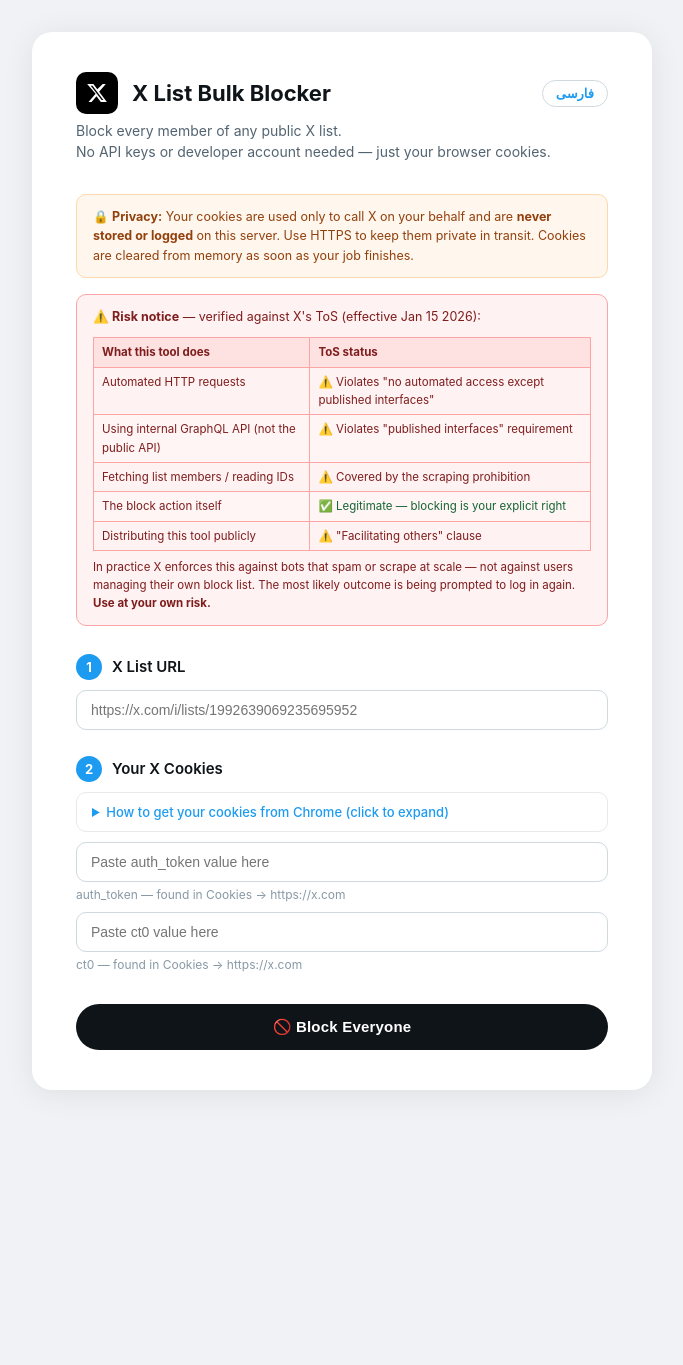
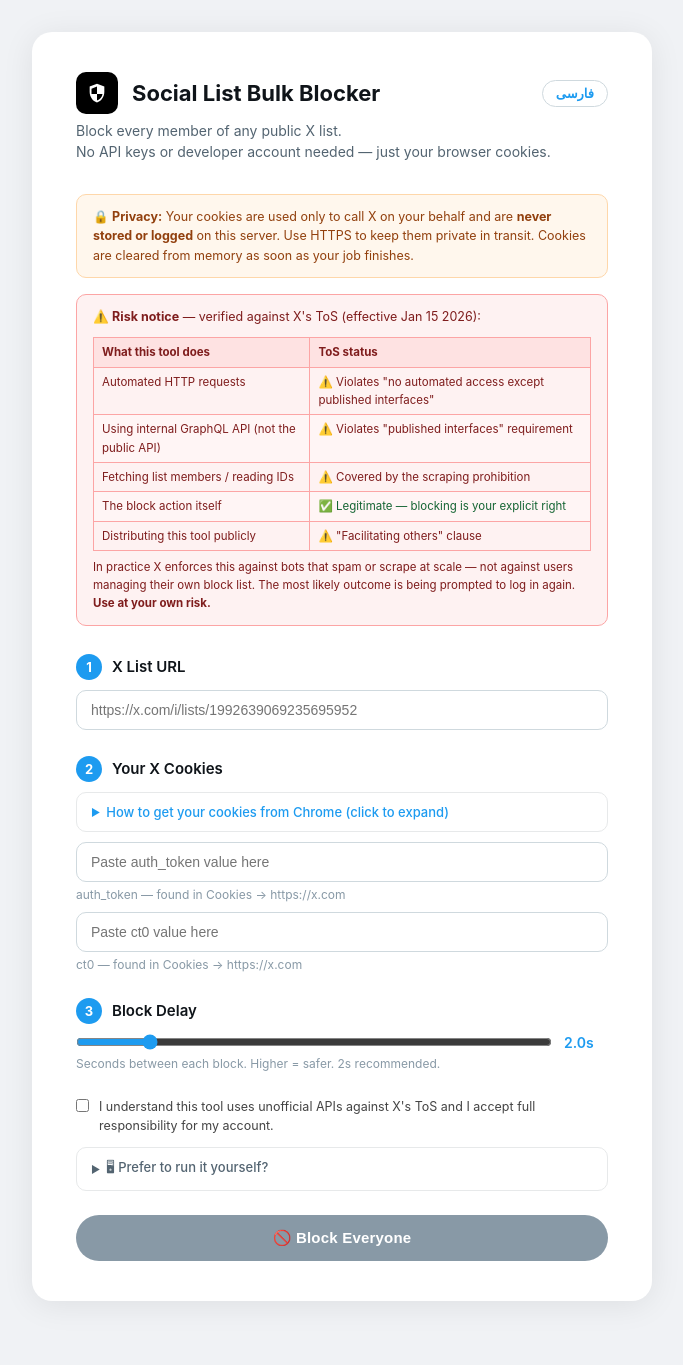
Before and after one commit to sepehrheydari/x-bulk-blocker, a Flask app: page / in a window 1280 px wide. Shown: the whole page, without its empty margins (298-981 px from the left). Before the commit the page ends 1090 px from the top, so only its background shows below. Run offline with Flask 3, Linux system fonts and the light colour scheme; some libraries are stand-ins or nearby versions.

Commit message:
feat: reduce legal risk — rebrand, delay slider, ack checkbox, block cap, self-host callout
- Rebrand: replace X bird logo with generic shield icon, title → 'Social List Bulk Blocker'
- Configurable block delay (1.5–5s slider, default 2s) passed through to bulk_block
- Acknowledgement checkbox required before start button activates
- 5000 blocks-per-run cap in bulk_block (run again to continue)
- Self-host callout with git clone instructions
- CSP: allow Google Fonts (style-src + font-src)
- Full FA translations for all new fields
- Update tests

```diff
--- a/app.py
+++ b/app.py
@@ -68,7 +68,8 @@
     response.headers["Content-Security-Policy"] = (
         "default-src 'self'; "
         "script-src 'self'; "
-        "style-src 'self'; "
+        "style-src 'self' https://fonts.googleapis.com; "
+        "font-src https://fonts.gstatic.com; "
         "img-src 'self' data:; "
         "connect-src 'self'; "
         "frame-ancestors 'none';"
@@ -88,6 +89,13 @@
     auth_token = request.form.get("auth_token", "").strip()
     ct0        = request.form.get("ct0",        "").strip()
     dry_run    = False  # dry-run mode removed; always block
+
+    # Block delay: 1.5–5.0 s, default 2.0
+    try:
+        block_delay = float(request.form.get("block_delay", 2.0))
+        block_delay = max(1.5, min(5.0, block_delay))
+    except (TypeError, ValueError):
+        block_delay = 2.0
 
     if len(list_url) > 300 or len(auth_token) > 200 or len(ct0) > 200:
         return {"error": "Input too long."}, 400
@@ -120,7 +128,7 @@
                     _jobs[job_id]["messages"].append({"type": "log", "msg": msg})
 
         try:
-            run_job(list_id, cookie_str, dry_run=dry_run, log=log)
+            run_job(list_id, cookie_str, dry_run=dry_run, log=log, block_delay=block_delay)
         except RuntimeError as exc:
             with _jobs_lock:
                 if job_id in _jobs:
--- a/static/app.js
+++ b/static/app.js
@@ -1,7 +1,7 @@
 // ── Translations ─────────────────────────────────────────────────────────────
 const TRANSLATIONS = {
   en: {
-    title:                'X List Bulk Blocker',
+    title:                'Social List Bulk Blocker',
     subtitle:             'Block every member of any public X list.<br>No API keys or developer account needed — just your browser cookies.',
     privacy:              '🔒 <strong>Privacy:</strong> Your cookies are used only to call X on your behalf and are <strong>never stored or logged</strong> on this server. Use HTTPS to keep them private in transit. Cookies are cleared from memory as soon as your job finishes.',
     risk_notice:          '⚠️ <strong>Risk notice</strong> — verified against X\'s ToS (effective Jan 15 2026):<table class="risk-table"><thead><tr><th>What this tool does</th><th>ToS status</th></tr></thead><tbody><tr><td>Automated HTTP requests</td><td class="rt-warn">⚠️ Violates "no automated access except published interfaces"</td></tr><tr><td>Using internal GraphQL API (not the public API)</td><td class="rt-warn">⚠️ Violates "published interfaces" requirement</td></tr><tr><td>Fetching list members / reading IDs</td><td class="rt-warn">⚠️ Covered by the scraping prohibition</td></tr><tr><td>The block action itself</td><td class="rt-ok">✅ Legitimate — blocking is your explicit right</td></tr><tr><td>Distributing this tool publicly</td><td class="rt-warn">⚠️ "Facilitating others" clause</td></tr></tbody></table><span class="rt-note">In practice X enforces this against bots that spam or scrape at scale — not against users managing their own block list. The most likely outcome is being prompted to log in again. <strong>Use at your own risk.</strong></span>',
@@ -15,6 +15,11 @@
     auth_token_hint:      'auth_token — found in Cookies → https://x.com',
     ct0_placeholder:      'Paste ct0 value here',
     ct0_hint:             'ct0 — found in Cookies → https://x.com',
+    step3_label:          'Block Delay',
+    delay_hint:           'Seconds between each block. Higher = safer. 2s recommended.',
+    ack_text:             "I understand this tool uses unofficial APIs against X's ToS and I accept full responsibility for my account.",
+    selfhost_summary:     '🖥 Prefer to run it yourself?',
+    selfhost_desc:        'Running locally means your cookies never leave your own machine:',
     start_btn:            '🚫 Block Everyone',
     progress_title:       'Live Progress',
     status_running:       'Running…',
@@ -26,8 +31,8 @@
     lang_toggle:          'فارسی',
   },
   fa: {
-    title:                'مسدودساز دسته\u200cجمعی لیست X',
-    subtitle:             'مسدود کردن تمام اعضای هر لیست عمومی X.<br>بدون نیاز به کلیدهای API یا حساب توسعه\u200cدهنده — فقط کوکی\u200cهای مرورگرتان کافی است.',
+    title:                'مسدودساز دسته‌جمعی لیست',
+    subtitle:             'مسدود کردن تمام اعضای هر لیست عمومی X.<br>بدون نیاز به کلیدهای API یا حساب توسعه‌دهنده — فقط کوکی‌های مرورگرتان کافی است.',
     privacy:              '🔒 <strong>حریم خصوصی:</strong> کوکی\u200cهای شما فقط برای فراخوانی X از طرف شما استفاده می\u200cشود و <strong>هرگز ذخیره یا ثبت نمی\u200cشوند</strong> در این سرور. از HTTPS برای حفظ امنیت آن\u200cها در انتقال استفاده کنید. کوکی\u200cها به محض پایان کار از حافظه پاک می\u200cشوند.',
     risk_notice:          '⚠️ <strong>هشدار</strong> — بررسی‌شده با شرایط استفاده X (مؤثر از ۱۵ ژانویه ۲۰۲۶):<table class="risk-table"><thead><tr><th>کاری که این ابزار انجام می‌دهد</th><th>وضعیت در شرایط استفاده</th></tr></thead><tbody><tr><td>درخواست‌های HTTP خودکار</td><td class="rt-warn">⚠️ نقض «دسترسی خودکار جز از طریق رابط‌های منتشرشده»</td></tr><tr><td>استفاده از API داخلی GraphQL (نه API عمومی)</td><td class="rt-warn">⚠️ نقض شرط «رابط‌های منتشرشده»</td></tr><tr><td>دریافت اعضای لیست / خواندن شناسه‌ها</td><td class="rt-warn">⚠️ تحت پوشش ممنوعیت اسکرپینگ</td></tr><tr><td>خود عمل مسدودسازی</td><td class="rt-ok">✅ مشروع — مسدود کردن حق صریح شماست</td></tr><tr><td>توزیع عمومی این ابزار</td><td class="rt-warn">⚠️ بند «کمک به نقض شرایط توسط دیگران»</td></tr></tbody></table><span class="rt-note">در عمل X این موارد را علیه بات‌هایی اعمال می‌کند که هرزنامه می‌فرستند یا در مقیاس بزرگ اسکرپ می‌کنند — نه علیه کاربرانی که فهرست مسدودی خود را مدیریت می‌کنند. محتمل‌ترین نتیجه درخواست ورود مجدد است. <strong>با مسئولیت خودتان استفاده کنید.</strong></span>',
     step1_label:          'آدرس لیست X',
@@ -40,6 +45,11 @@
     auth_token_hint:      'auth_token — در مسیر Cookies ← https://x.com پیدا می\u200cشود',
     ct0_placeholder:      'مقدار ct0 را اینجا جای\u200cگذاری کنید',
     ct0_hint:             'ct0 — در مسیر Cookies ← https://x.com پیدا می\u200cشود',
+    step3_label:          'تأخیر بین مسدودسازی',
+    delay_hint:           'ثانیه فاشله بین هر مسدود. بیشتر = امن‌تر. ۲ ثانیه پیشنهاد می‌شود.',
+    ack_text:             'می‌دانم که این ابزار از APIهای غیررسمی بر خلاف شرایط استفاده X استفاده می‌کند و مسئولیت کامل حسابم را می‌پذیرم.',
+    selfhost_summary:     '🖥 ترجیح می‌دهید خودتان اجرا کنید?',
+    selfhost_desc:        'اجرای لوکال یعنی کوکی‌هایتان هرگز ماشین خودتان را ترک نمی‌کنند:',
     start_btn:            '🚫 مسدود کردن همه',
     progress_title:       'پیشرفت زنده',
     status_running:       'در حال اجرا…',
@@ -147,6 +157,8 @@
       }
       btn.disabled = false;
       btn.textContent = hasError ? t('btn_try_again') : t('btn_run_again');
+      // Re-apply ack gate after run completes
+      if (ackBox && !ackBox.checked) btn.disabled = true;
       return; // stop polling
     }
 
@@ -196,3 +208,20 @@
 
 // Apply saved or default language on load
 applyLang(currentLang);
+
+// ── Delay slider live display ─────────────────────────────────────────────────
+const delaySlider  = document.getElementById('block_delay');
+const delayDisplay = document.getElementById('delay-display');
+if (delaySlider && delayDisplay) {
+  delaySlider.addEventListener('input', () => {
+    delayDisplay.textContent = parseFloat(delaySlider.value).toFixed(1);
+  });
+}
+
+// ── Acknowledgement checkbox — disable Start until ticked ────────────────────
+const ackBox = document.getElementById('ack');
+if (ackBox && btn) {
+  function syncBtn() { btn.disabled = !ackBox.checked; }
+  ackBox.addEventListener('change', syncBtn);
+  syncBtn(); // initial state
+}
--- a/static/style.css
+++ b/static/style.css
@@ -150,6 +150,39 @@
   font-size: 14px; color: #991b1b;
 }
 
+/* ── Delay slider ─────────────────────────────────────────────────────────────── */
+.delay-row { display: flex; align-items: center; gap: 12px; margin-top: 8px; }
+.delay-slider { flex: 1; accent-color: #1d9bf0; cursor: pointer; }
+.delay-val { font-size: 14px; font-weight: 600; color: #1d9bf0; min-width: 44px; }
+
+/* ── Acknowledgement checkbox ──────────────────────────────────────────── */
+.ack-label {
+  display: flex; align-items: flex-start; gap: 10px;
+  font-size: 12.5px; color: #444; line-height: 1.55;
+  margin: 18px 0 12px;
+  cursor: pointer;
+}
+.ack-label input[type=checkbox] { margin-top: 2px; accent-color: #1d9bf0; flex-shrink: 0; }
+
+/* ── Self-host callout ─────────────────────────────────────────────────── */
+.selfhost { border: 1.5px solid #e7e9ea; border-radius: 10px; margin-bottom: 18px; overflow: hidden; }
+.selfhost > summary {
+  padding: 10px 14px; cursor: pointer;
+  font-size: 13px; color: #536471; font-weight: 500;
+  user-select: none; list-style: none;
+  display: flex; align-items: center; gap: 6px;
+}
+.selfhost > summary::before { content: '▶'; font-size: 10px; transition: transform .2s; }
+.selfhost[open] > summary::before { transform: rotate(90deg); }
+.selfhost-code {
+  background: #15202b; color: #8bd5ca;
+  border-radius: 8px; padding: 12px 14px;
+  font-family: 'SF Mono', 'Fira Code', monospace;
+  font-size: 12px; line-height: 1.7;
+  overflow-x: auto; white-space: pre;
+  margin: 0 0 4px;
+}
+
 /* ── Language toggle button ──────────────────────────────────────────────── */
 .lang-btn {
   margin-inline-start: auto;
--- a/templates/index.html
+++ b/templates/index.html
@@ -3,7 +3,7 @@
 <head>
   <meta charset="UTF-8" />
   <meta name="viewport" content="width=device-width, initial-scale=1.0" />
-  <title>X Bulk Blocker</title>
+  <title>List Bulk Blocker</title>
   <link rel="preconnect" href="https://fonts.googleapis.com">
   <link rel="preconnect" href="https://fonts.gstatic.com" crossorigin>
   <link href="https://fonts.googleapis.com/css2?family=Vazirmatn:wght@400;500;600;700&display=swap" rel="stylesheet">
@@ -14,9 +14,10 @@
 
   <div class="header">
     <div class="logo">
-      <svg viewBox="0 0 24 24"><path d="M18.244 2.25h3.308l-7.227 8.26 8.502 11.24H16.17l-4.714-6.231-5.401 6.231H2.746l7.73-8.835L1.254 2.25H8.08l4.253 5.622 5.911-5.622zm-1.161 17.52h1.833L7.084 4.126H5.117z"/></svg>
+      <!-- generic shield/block icon — no platform trademark -->
+      <svg viewBox="0 0 24 24" aria-hidden="true"><path d="M12 2L4 5v6c0 5.25 3.4 10.15 8 11.35C16.6 21.15 20 16.25 20 11V5l-8-3zm0 10.99h6c-.46 3.28-2.74 6.24-6 7.08V13H6V7.29l6-2.25v7.95z"/></svg>
     </div>
-    <h1 data-i18n="title">X List Bulk Blocker</h1>
+    <h1 data-i18n="title">Social List Bulk Blocker</h1>
     <button id="lang-btn" class="lang-btn" aria-label="Switch language">فارسی</button>
   </div>
   <p class="subtitle" data-i18n-html="subtitle">Block every member of any public X list.<br>No API keys or developer account needed — just your browser cookies.</p>
@@ -70,6 +71,35 @@
       </div>
     </div>
 
+    <!-- Step 3 -->
+    <div class="step">
+      <div class="step-label"><span class="badge">3</span> <span data-i18n="step3_label">Block Delay</span></div>
+      <div class="delay-row">
+        <input type="range" id="block_delay" name="block_delay" min="1.5" max="5" step="0.5" value="2" class="delay-slider" />
+        <span class="delay-val"><span id="delay-display">2.0</span>s</span>
+      </div>
+      <p class="field-hint" data-i18n="delay_hint">Seconds between each block. Higher = safer. 2s recommended.</p>
+    </div>
+
+    <!-- Acknowledgement -->
+    <label class="ack-label">
+      <input type="checkbox" id="ack" />
+      <span data-i18n="ack_text">I understand this tool uses unofficial APIs against X's ToS and I accept full responsibility for my account.</span>
+    </label>
+
+    <!-- Self-host callout -->
+    <details class="selfhost">
+      <summary data-i18n="selfhost_summary">🖥 Prefer to run it yourself?</summary>
+      <div class="guide" style="margin-top:0">
+        <p data-i18n="selfhost_desc" style="font-size:13px;margin-bottom:8px;">Running locally means your cookies never leave your own machine:</p>
+        <pre class="selfhost-code">git clone https://github.com/sepehrheydari/x-bulk-blocker
+cd x-bulk-blocker
+pip install -r requirements.txt
+python app.py</pre>
+        <p style="font-size:12px;color:#536471;margin-top:6px;">Then open <code>http://localhost:7070</code></p>
+      </div>
+    </details>
+
     <button type="submit" id="start-btn" data-i18n="start_btn">🚫 Block Everyone</button>
   </form>
 
```
Also changed, not shown: tests/test_app.py (+1 -1 lines), x_bulk_block.py (+17 -4 lines).
